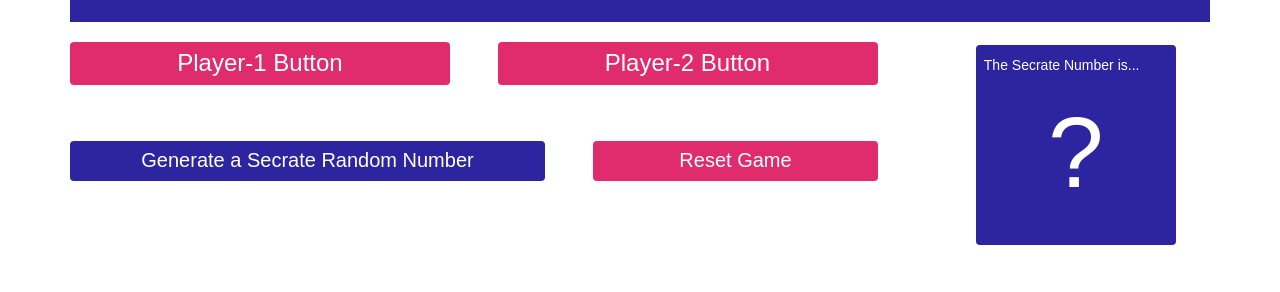
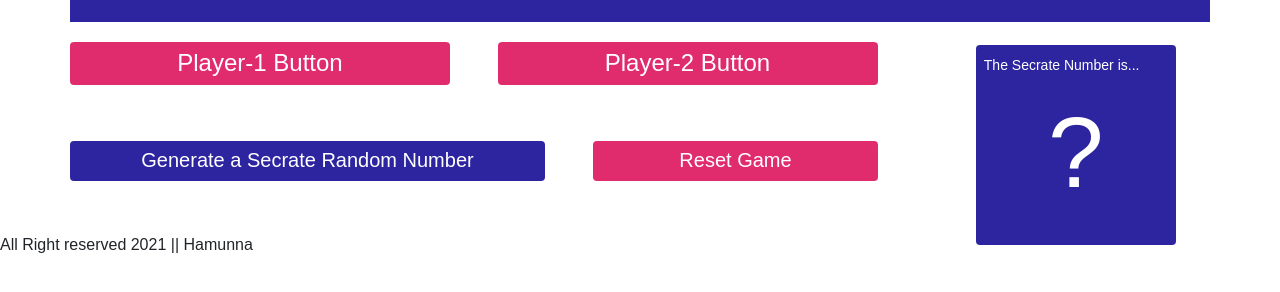
Before and after one commit to hamunna/1st-custom-js-project-player-vs-player-random-number-to-reach, a plain HTML site: page project-files/index.html in a window 1280 px wide. Shown: the part 212-504 px from the top of the page. Drawn offline with nearby package versions, Linux system fonts and the light colour scheme.

Commit message:
Added footer section in index.html file

```diff
--- a/project-files/index.html
+++ b/project-files/index.html
@@ -93,7 +93,7 @@
 
 		</div>
 
-
+		<footer> All Right reserved 2021 || Hamunna</footer>
 
 		<!-- Bootstrap CDN JS File -->
 		<script src="https://cdn.jsdelivr.net/npm/bootstrap@5.0.2/dist/js/bootstrap.bundle.min.js"
```
